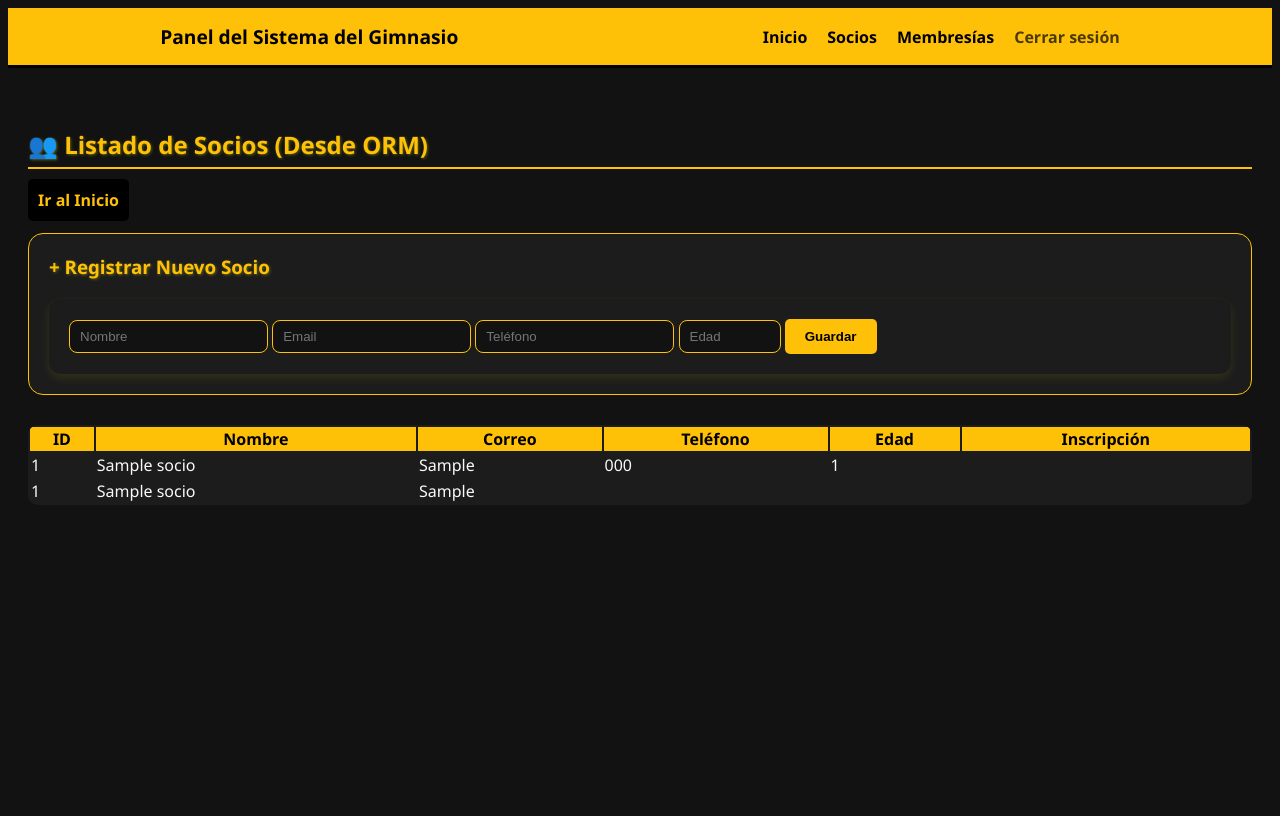
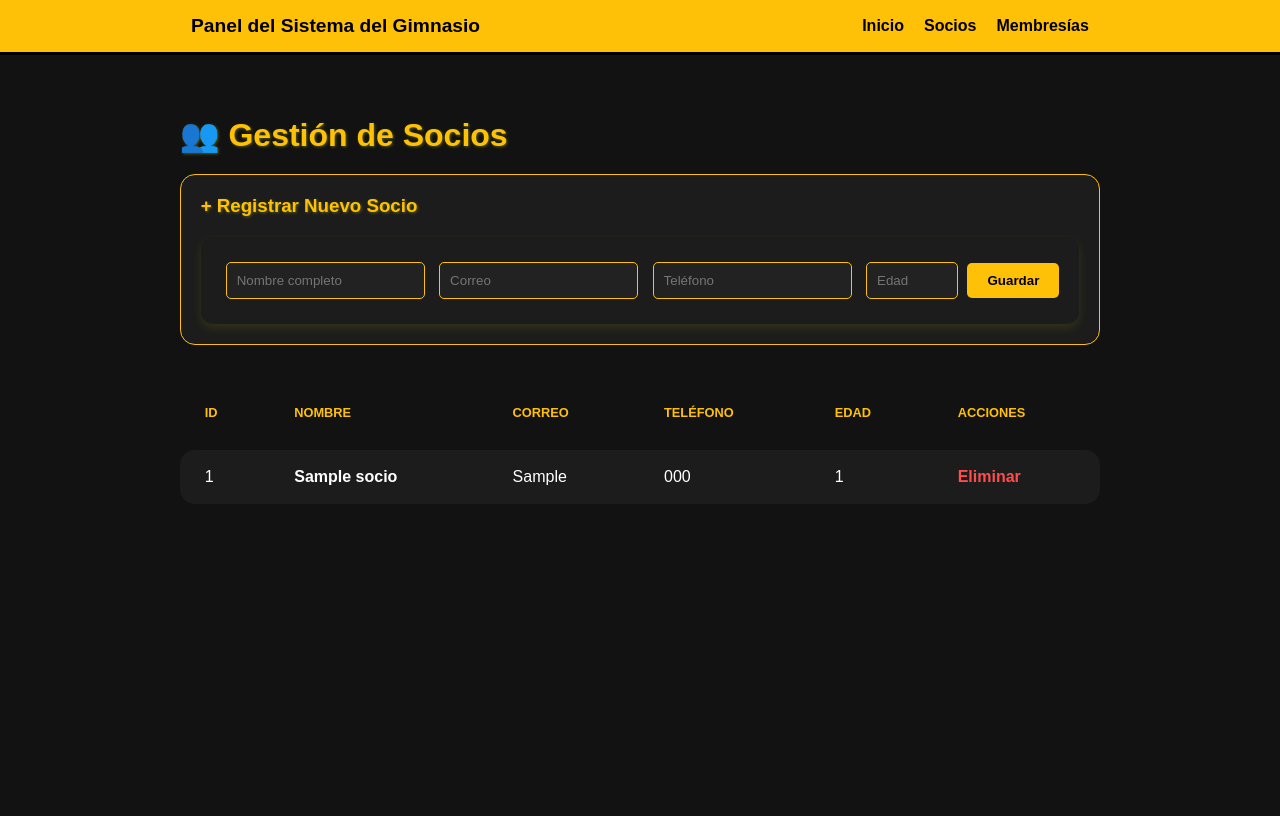
Before and after one commit to davidcuellarbt-hue/gym-api-python, a Flask app: page /socios in a window 1280 px wide. After the commit the page ends 485 px from the top, so only its background shows below. Run offline with Flask 3, Linux system fonts and the light colour scheme; tables that the repository leaves empty hold one stand-in row (values such as "Sample post").

Commit message:
Update socios.html

```diff
--- a/templates/socios.html
+++ b/templates/socios.html
@@ -3,61 +3,61 @@
 <head>
     <meta charset="UTF-8">
     <link rel="stylesheet" href="{{ url_for('static', filename='css/estilo.css') }}">
-    <title>Lista de Socios</title>
+    <title>Gestión de Socios</title>
+    <style>
+        table { width: 100%; border-collapse: separate; border-spacing: 0 12px; }
+        th, td { padding: 18px 25px !important; text-align: left; }
+        .form-container { background: #1c1c1c; padding: 20px; border-radius: 15px; border: 1px solid #ffc107; margin-bottom: 30px; }
+        input { padding: 10px; margin: 5px; border-radius: 5px; border: 1px solid #ffc107; background: #222; color: white; }
+    </style>
 </head>
-<body>
-    <nav style="background-color: #ffc107; width: 100%; padding: 15px 0; border-bottom: 3px solid #000; display: flex; justify-content: space-around; align-items: center; margin: 0;">
+<body style="margin: 0; background-color: #121212; color: white; font-family: sans-serif;">
+
+    <nav style="background-color: #ffc107; width: 100%; padding: 15px 0; border-bottom: 3px solid #000; display: flex; justify-content: space-around; align-items: center;">
         <div style="color: #000; font-weight: bold; font-size: 1.2rem;">Panel del Sistema del Gimnasio</div>
         <div style="display: flex; gap: 20px;">
             <a href="/" style="color: #000; text-decoration: none; font-weight: bold;">Inicio</a>
             <a href="/socios" style="color: #000; text-decoration: none; font-weight: bold;">Socios</a>
             <a href="/membresias" style="color: #000; text-decoration: none; font-weight: bold;">Membresías</a>
-        <span style="color: #000; font-weight: bold; opacity: 0.7;">Cerrar sesión</span>
         </div>
     </nav>
-    <div class="container">
-        <h2>👥 Listado de Socios (Desde ORM)</h2>
-        <a href="/" class="btn-dark" style="padding: 10px; text-decoration: none; border-radius: 5px;">Ir al Inicio</a>
-        <br><br>
-    <div style="background: #1c1c1c; padding: 20px; border-radius: 15px; border: 1px solid #ffc107; margin-bottom: 30px;">
+
+    <div style="max-width: 1100px; margin: 40px auto; padding: 0 20px;">
+        <h1 style="color: #ffc107;">👥 Gestión de Socios</h1>
+
+        <div class="form-container">
             <h3 style="color: #ffc107; margin-top: 0;">+ Registrar Nuevo Socio</h3>
             <form action="/agregar_socio" method="POST">
-            <input type="text" name="nombre" placeholder="Nombre" required>
-            <input type="email" name="correo" placeholder="Email" required>
+                <input type="text" name="nombre" placeholder="Nombre completo" required>
+                <input type="email" name="correo" placeholder="Correo" required>
                 <input type="text" name="telefono" placeholder="Teléfono">
-            <input type="number" name="edad" placeholder="Edad" style="width: 80px;">
+                <input type="number" name="edad" placeholder="Edad" style="width: 70px;">
                 <button type="submit" style="background: #ffc107; color: black; font-weight: bold; border: none; padding: 10px 20px; border-radius: 5px; cursor: pointer;">Guardar</button>
             </form>
         </div>
-        <table class="table" width="100%">
+
+        <table>
             <thead>
-    <tr>
+                <tr style="color: #ffc107; text-transform: uppercase; font-size: 0.8rem;">
                     <th>ID</th>
                     <th>Nombre</th>
                     <th>Correo</th>
                     <th>Teléfono</th>
                     <th>Edad</th>
-        <th>Inscripción</th>
+                    <th>Acciones</th>
                 </tr>
             </thead>
             <tbody>
                 {% for s in socios %}
-    <tr>
-        <td>{{ s.idSocio }}</td>
-        <td>{{ s.nombre }}</td>
+                <tr style="background-color: #1c1c1c;">
+                    <td style="border-radius: 15px 0 0 15px;">{{ s.idSocio }}</td>
+                    <td style="font-weight: bold;">{{ s.nombre }}</td>
                     <td>{{ s.correo }}</td>
                     <td>{{ s.telefono }}</td>
                     <td>{{ s.edad }}</td>
-        <td>{{ s.fecha_inscripcion }}</td>
-    </tr>
-    {% endfor %}
-</tbody>
-            <tbody>
-                {% for socio in socios %}
-                <tr>
-                    <td>{{ socio.idSocio }}</td>
-                    <td>{{ socio.nombre }}</td>
-                    <td>{{ socio.correo }}</td>
+                    <td style="border-radius: 0 15px 15px 0;">
+                        <a href="/eliminar_socio/{{ s.idSocio }}" onclick="return confirm('¿Eliminar socio?')" style="color: #ff4d4d; text-decoration: none; font-weight: bold;">Eliminar</a>
+                    </td>
                 </tr>
                 {% endfor %}
             </tbody>
```
Lines whose indentation alone changed are shown as unchanged.
